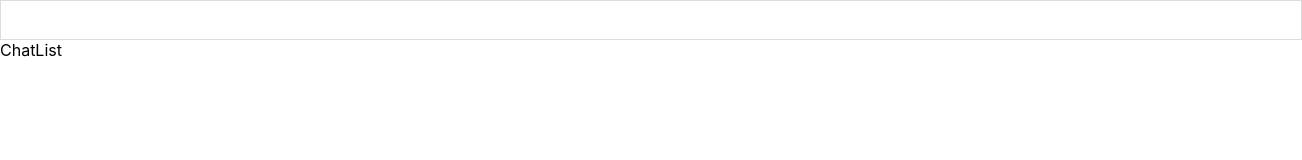
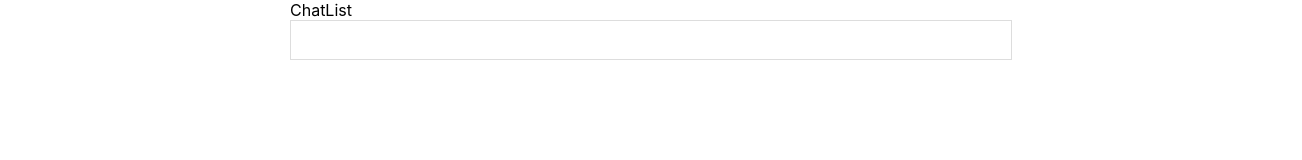
Before and after one commit to hamdidilekci/chat-app, a React (Create React App) app in the folder client/: page / in a window 1280 px wide. Shown: the top 160 px of the page, 1302 px wide, since content can reach past the window. Built offline with nearby package versions, Linux system fonts and the light colour scheme.

Commit message:
add class

```diff
--- a/client/src/App.js
+++ b/client/src/App.js
@@ -6,8 +6,10 @@ import { ChatProvider } from './context/ChatContext';
 function App() {
   return (
     <ChatProvider>
-      <ChatForm/>
-      <ChatList/>
+      <div className='App'>
+        <ChatList/>
+        <ChatForm/>
+      </div>
     </ChatProvider>
   );
 }
```
